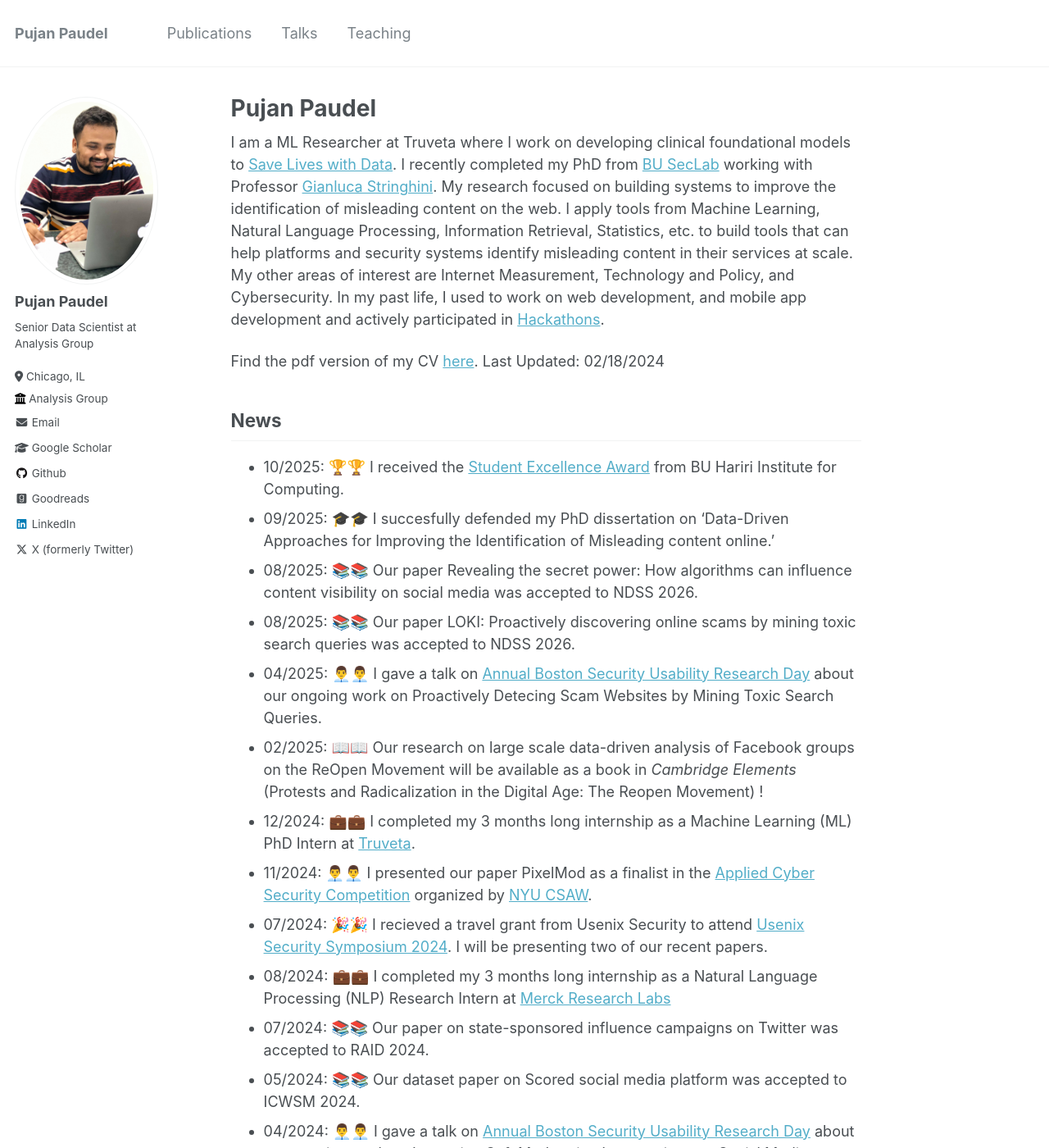
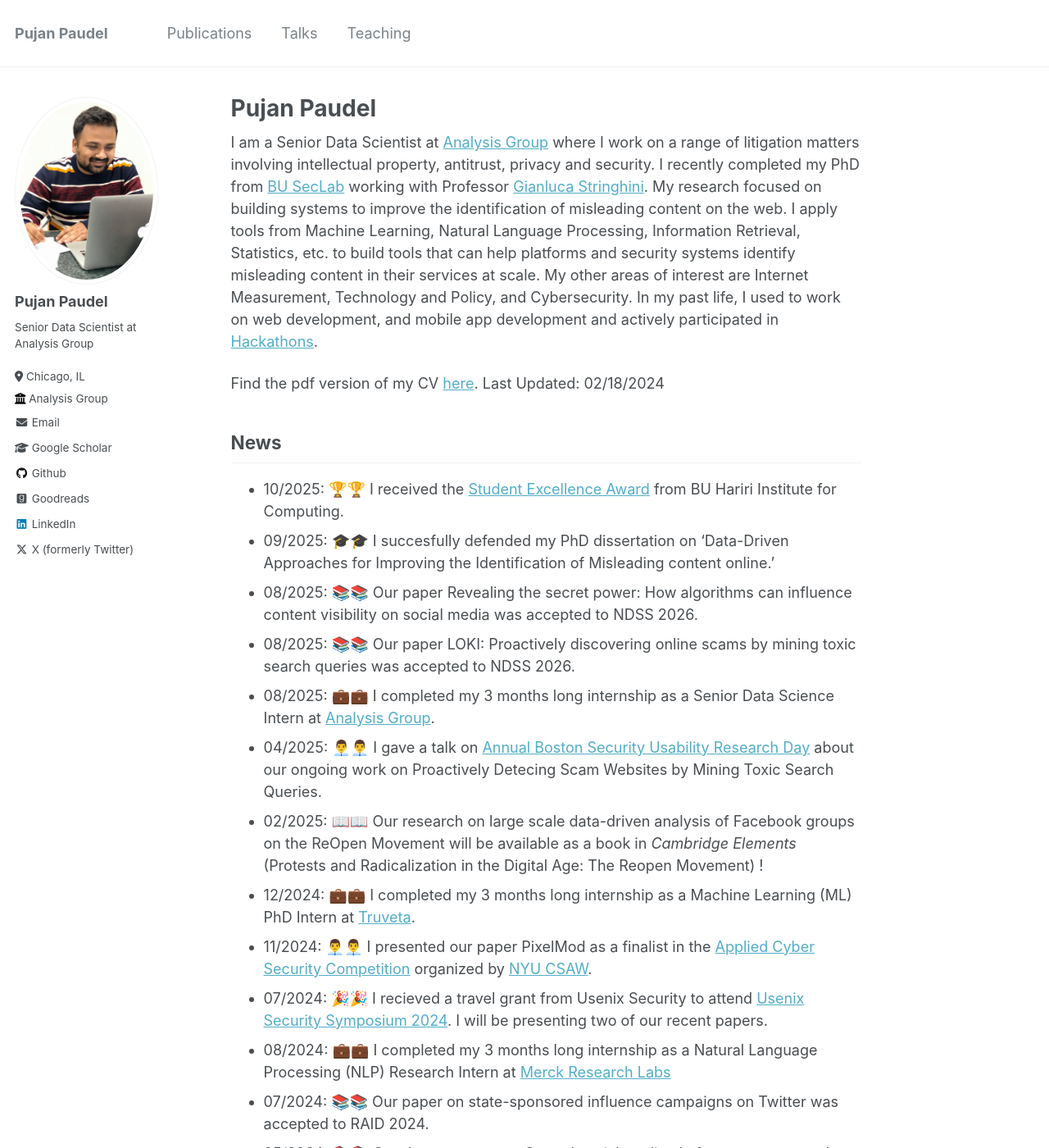
Before and after one commit to codepujan/codepujan.github.io, a Jekyll site: the page built from _pages/about.md, in a window 1280 px wide and 1400 px high. Shown: the whole window at 82% size. Built offline with Jekyll 4.4.1, drawn with Linux system fonts in a browser that asks for light colours.

Commit message:
Update about.md

```diff
--- a/_pages/about.md
+++ b/_pages/about.md
@@ -7,7 +7,7 @@ redirect_from:
   - /about.html
 ---
 
-I am a ML Researcher at Truveta where I work on developing clinical foundational models to [Save Lives with Data](https://www.truveta.com/).
+I am a Senior Data Scientist at [Analysis Group](https://www.analysisgroup.com/) where I work on a range of litigation matters involving intellectual property, antitrust, privacy and security.
 I recently completed my PhD from [BU SecLab](https://seclab.bu.edu/) working with Professor [Gianluca Stringhini](https://seclab.bu.edu/people/gianluca/). My research focused on building systems to improve the identification of misleading content on the web. I apply tools from Machine Learning, Natural Language Processing, Information Retrieval, Statistics, etc. to build tools that can help platforms and security systems identify misleading content in their services at scale. My other areas of interest are Internet Measurement, Technology and Policy, and Cybersecurity. In my past life, I used to work on web development, and mobile app development and actively participated in [Hackathons](https://devpost.com/codepujan).
 
 Find the pdf version of my CV <a href="files/pujan_cv_updated.pdf" target="_blank" rel="noopener noreferrer">here</a>. Last Updated: 02/18/2024
@@ -18,6 +18,7 @@ News
 * 09/2025: 🎓🎓 I succesfully defended my PhD dissertation on 'Data-Driven Approaches for Improving the Identification of Misleading content online.'
 * 08/2025: 📚📚 Our paper Revealing the secret power: How algorithms can influence content visibility on social media was accepted to NDSS 2026.
 * 08/2025: 📚📚 Our paper LOKI: Proactively discovering online scams by mining toxic search queries was accepted to NDSS 2026.
+* 08/2025: 💼💼 I completed my 3 months long internship as a Senior Data Science Intern at [Analysis Group](https://www.analysisgroup.com/).
 * 04/2025: 👨‍💼👨‍💼 I gave a talk on [Annual Boston Security Usability Research Day](https://absurd.cs.tufts.edu/) about our ongoing work on Proactively Detecing Scam Websites by Mining Toxic Search Queries.
 * 02/2025: 📖📖 Our research on large scale data-driven analysis of Facebook groups on the ReOpen Movement will be available as a book in _Cambridge Elements_ (Protests and Radicalization in the Digital Age: The Reopen Movement) !
 * 12/2024: 💼💼 I completed my 3 months long internship as a Machine Learning (ML) PhD Intern at [Truveta](https://www.truveta.com/).
```
